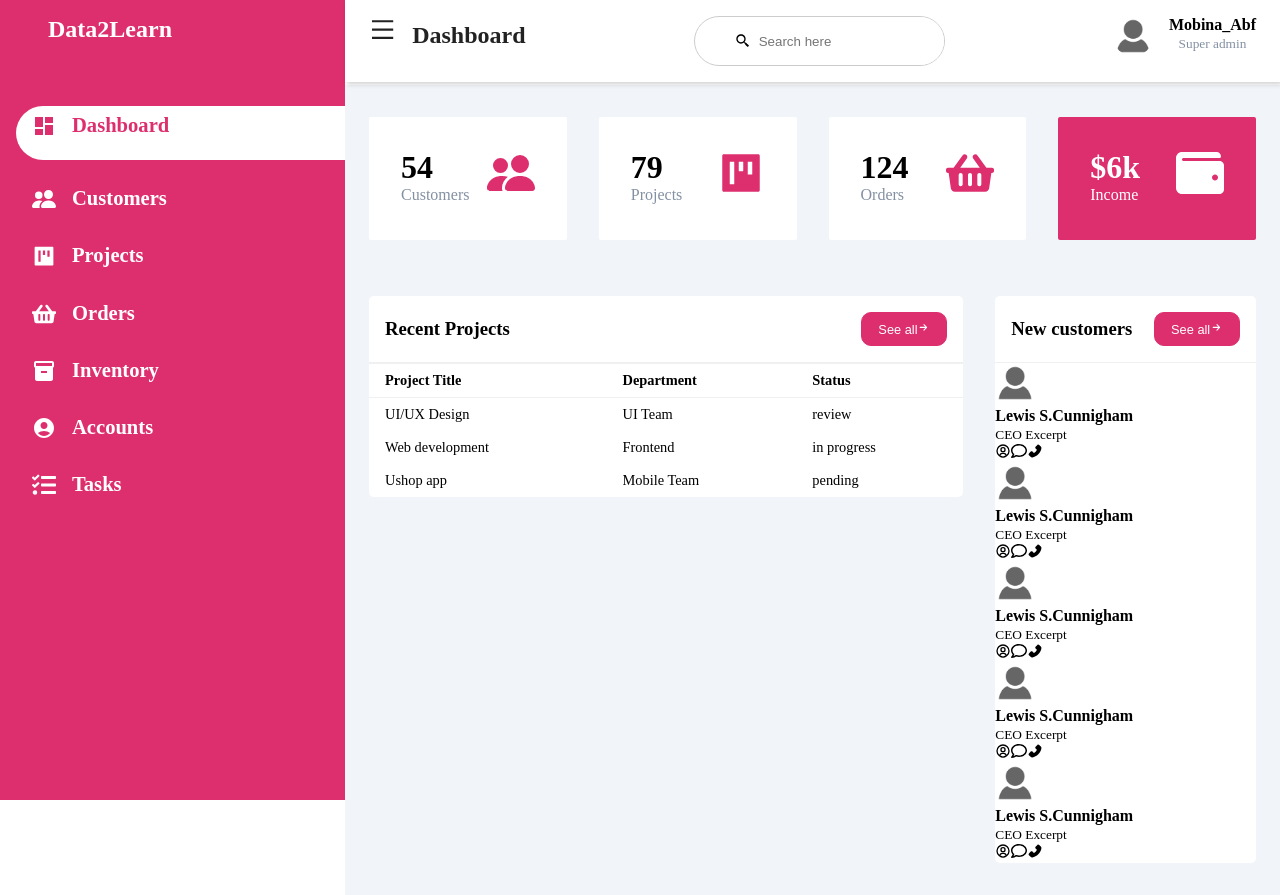
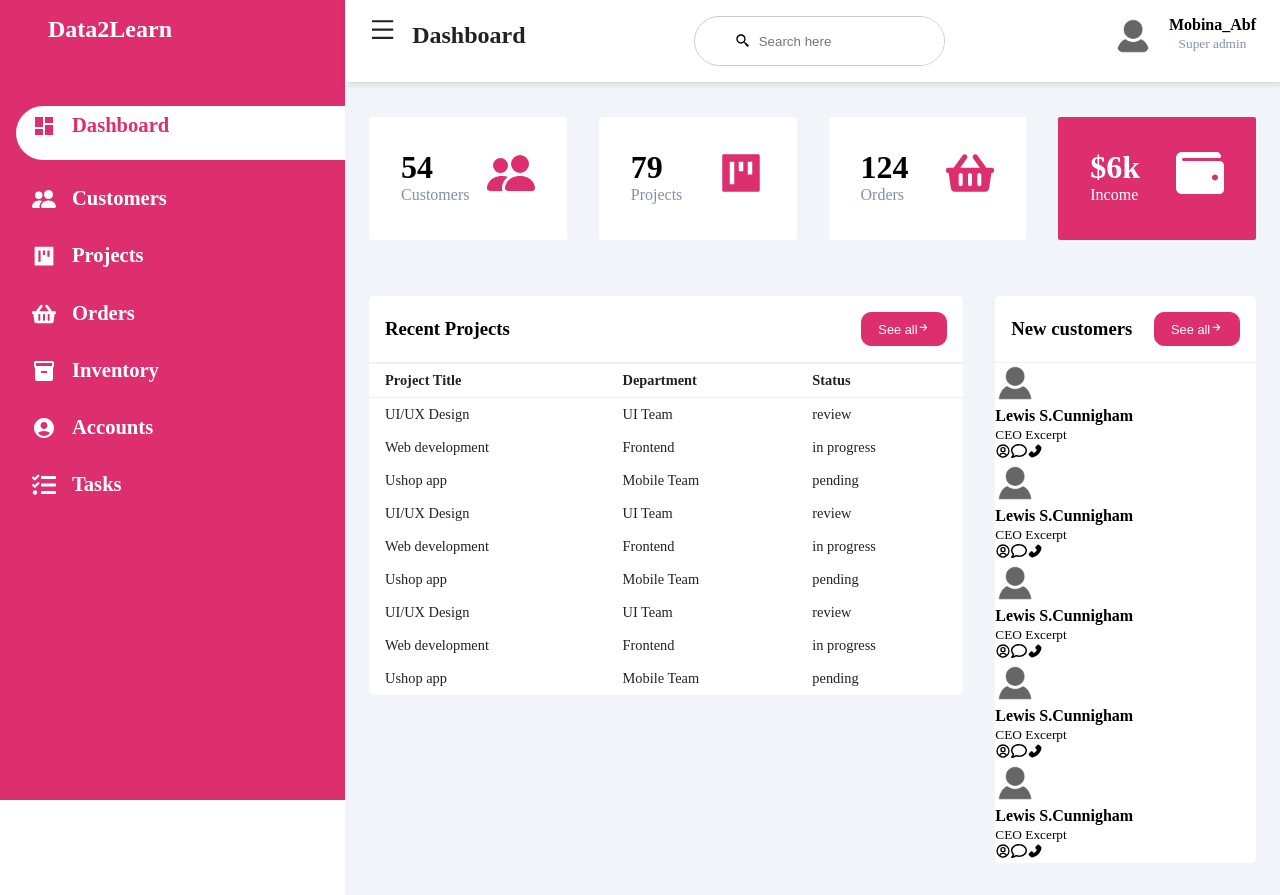
Before and after one commit to MobinaAbf/admin-dashboard, a React (Create React App) app: page / in a window 1280 px wide. Built offline with nearby package versions, Linux system fonts and the light colour scheme.

Commit message:
add more recent projects

```diff
--- a/src/Dashboard/Dashboard.css
+++ b/src/Dashboard/Dashboard.css
@@ -217,6 +217,11 @@ thead td {
 td {
   padding: 0.5rem 1rem;
   font-size: .9rem;
+  color: #222;
+}
+
+td status{
+
 }
 
 .search-wrapper span {
--- a/src/Dashboard/Dashboard.js
+++ b/src/Dashboard/Dashboard.js
@@ -204,6 +204,56 @@ const Dashboard = () => {
                           pending
                         </td>
                       </tr>
+
+                      <tr>
+                        <td>UI/UX Design</td>
+                        <td>UI Team</td>
+                        <td>
+                          <span className="status"></span>
+                          review
+                        </td>
+                      </tr>
+                      <tr>
+                        <td>Web development</td>
+                        <td>Frontend</td>
+                        <td>
+                          <span className="status"></span>
+                          in progress
+                        </td>
+                      </tr>
+                      <tr>
+                        <td>Ushop app</td>
+                        <td>Mobile Team</td>
+                        <td>
+                          <span className="status"></span>
+                          pending
+                        </td>
+                      </tr>
+
+                      <tr>
+                        <td>UI/UX Design</td>
+                        <td>UI Team</td>
+                        <td>
+                          <span className="status"></span>
+                          review
+                        </td>
+                      </tr>
+                      <tr>
+                        <td>Web development</td>
+                        <td>Frontend</td>
+                        <td>
+                          <span className="status"></span>
+                          in progress
+                        </td>
+                      </tr>
+                      <tr>
+                        <td>Ushop app</td>
+                        <td>Mobile Team</td>
+                        <td>
+                          <span className="status"></span>
+                          pending
+                        </td>
+                      </tr>
                     </tbody>
                   </table>
                 </div>
```
